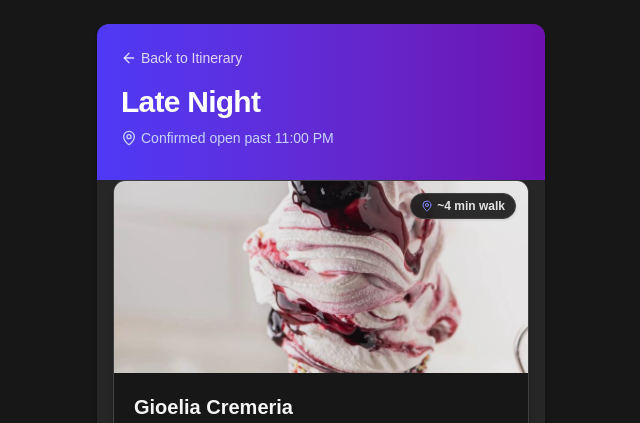
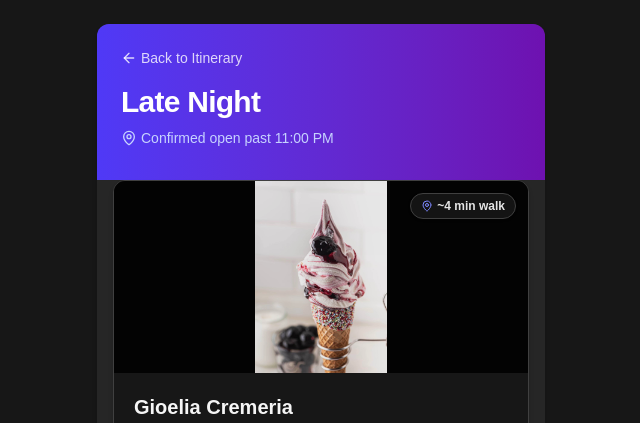
Before and after one commit to bizkitTM/spain-guide, a Next.js app: page /madrid-late-night in a window 1280 px wide. Shown: the top 423 px of the page, without its empty margins (319-959 px from the left). Built offline with nearby package versions, Linux system fonts and the light colour scheme.

Commit message:
Update image CSS to preserve aspect ratio for Gioelia with black bars

```diff
--- a/src/app/madrid-late-night/page.tsx
+++ b/src/app/madrid-late-night/page.tsx
@@ -111,7 +111,7 @@ export default function MadridLateNight() {
                 <img
                   src={opt.imgUrl}
                   alt={opt.name}
-                  className="object-cover w-full h-full opacity-90"
+                  className={`w-full h-full opacity-90 ${opt.id === "gioelia" ? "object-contain bg-black" : "object-cover"}`}
                 />
                 <div className="absolute top-3 right-3 bg-neutral-900/90 backdrop-blur-sm px-2.5 py-1 rounded-full text-xs font-bold text-neutral-200 shadow-sm flex items-center border border-neutral-700">
                   <MapPin className="w-3 h-3 mr-1 text-indigo-400" />
```
